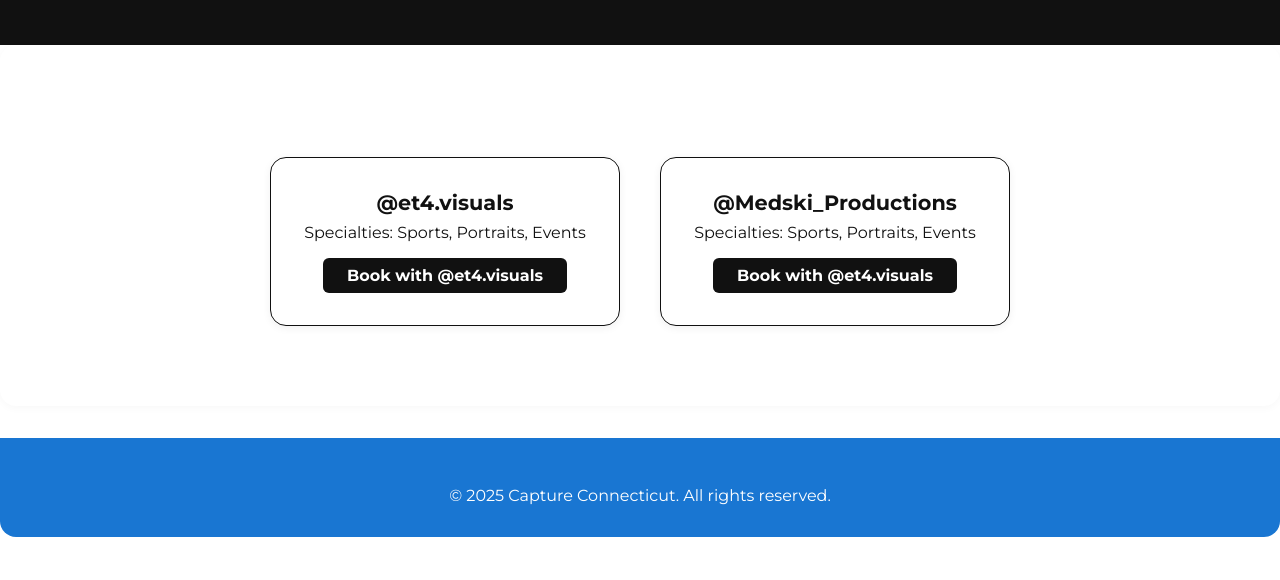
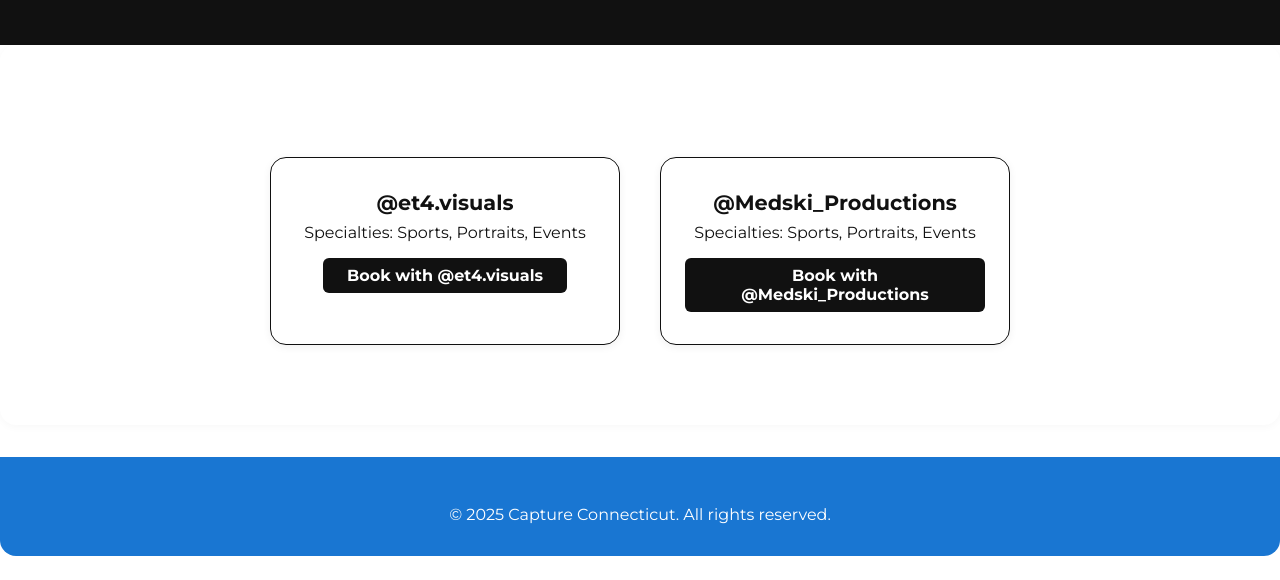
Before and after one commit to ET4Visuals/cc-website-official, a plain HTML site: page services.html in a window 1280 px wide. Shown: the part 220-800 px from the top of the page. Drawn offline with Linux system fonts and the light colour scheme.

Commit message:
Update services.html

```diff
--- a/services.html
+++ b/services.html
@@ -158,7 +158,7 @@
          <div class="service-card">
           <div class="service-title">@Medski_Productions</div>
           <div>Specialties: Sports, Portraits, Events</div>
-          <a href="book-Medski_Productions.html" class="service-contact">Book with @et4.visuals</a>
+          <a href="book-Medski_Productions.html" class="service-contact">Book with @Medski_Productions</a>
         </div>
         <!-- Add more photographer cards here -->
       </div>
```
